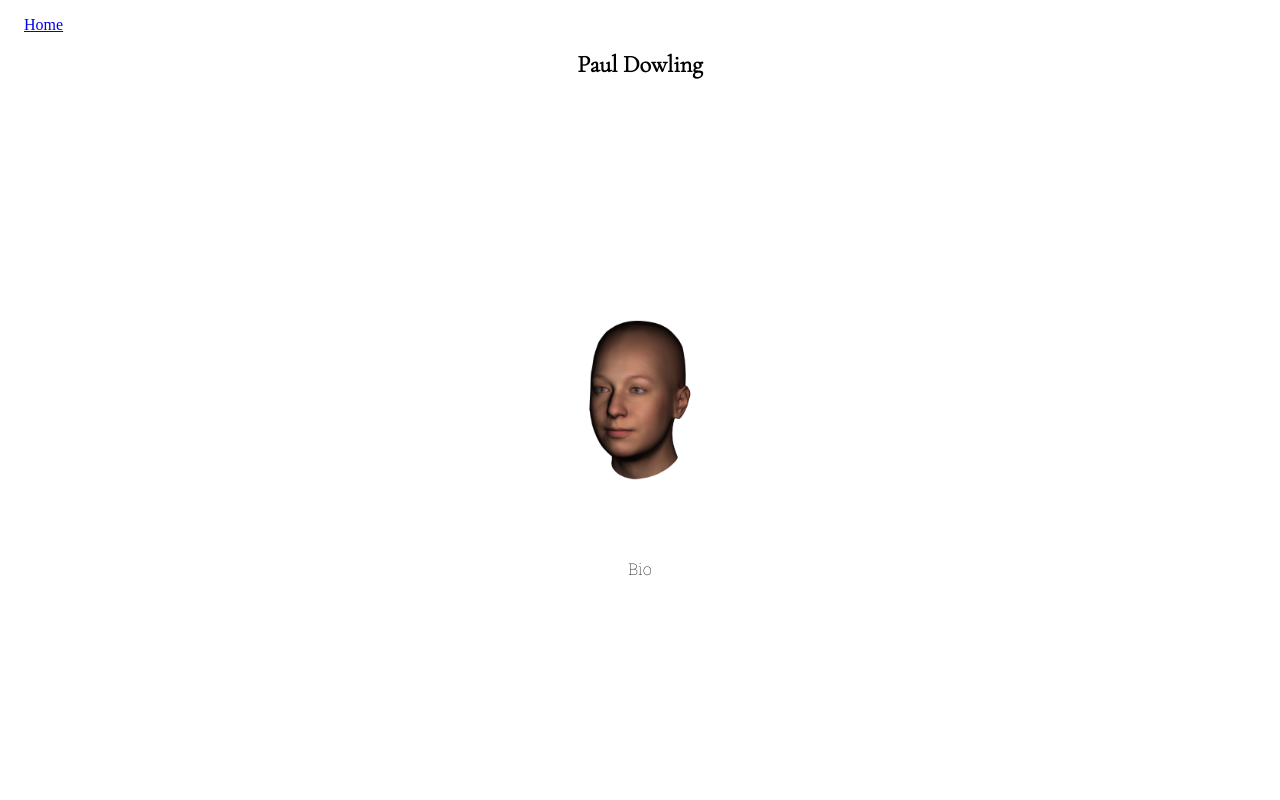
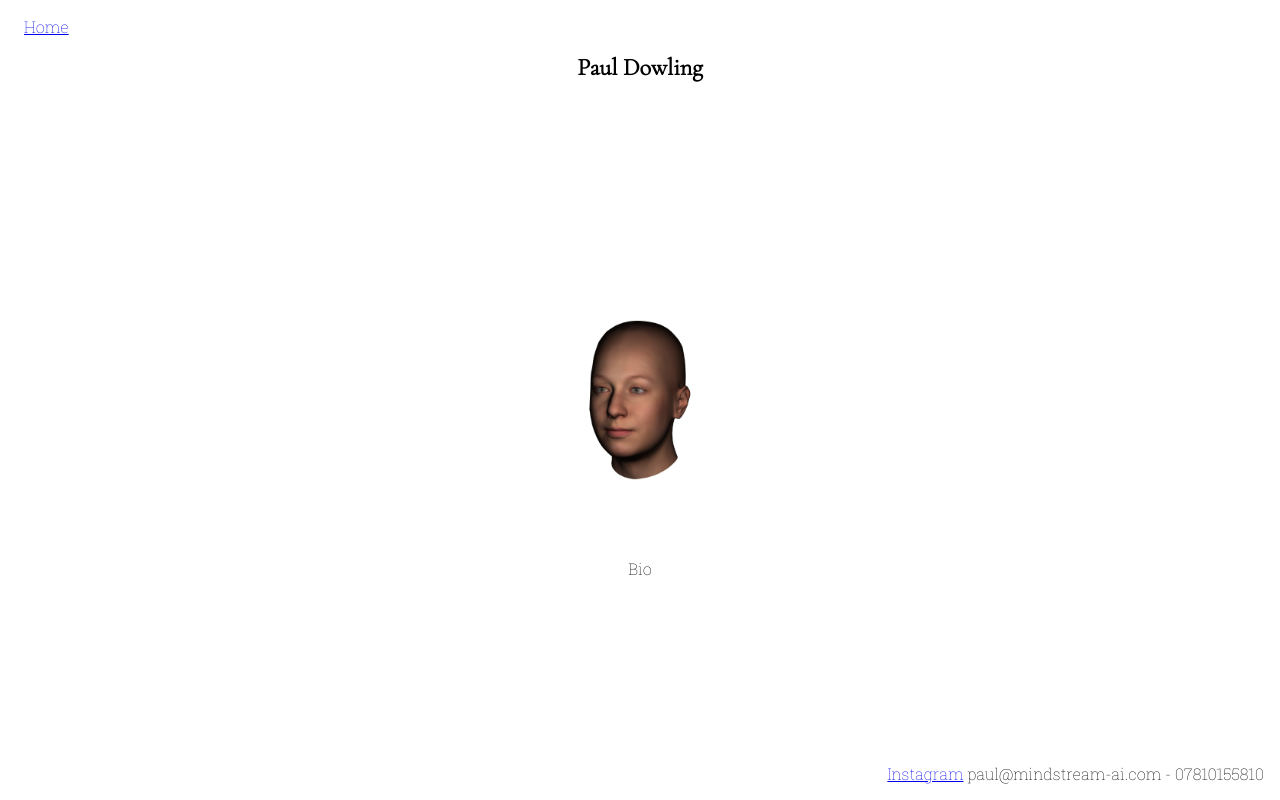
Before and after one commit to ejdowling/pdart, a plain HTML site: page bio.html in a window 1280 px wide. Drawn offline with nearby package versions, Linux system fonts and the light colour scheme.

Commit message:
fix links

```diff
--- a/bio.html
+++ b/bio.html
@@ -27,6 +27,10 @@ figcaption{
 }
 h1 {text-align: center; font-family: 'Cormorant Garamond', serif; font-size: 1.5em;}
 .bio {display: block; text-align: left; margin:1em}
+.links {position: fixed;
+    bottom: 0;
+    right: 0; margin:1em}
+body {font-family: 'Roboto Slab', serif; margin:10;}
 </style>
 </head>
 <body>
@@ -38,5 +42,12 @@ h1 {text-align: center; font-family: 'Cormorant Garamond', serif; font-size: 1.5
         <img src="face.jpg" alt="Trulli">
         <figcaption>Bio</figcaption>
       </figure>
+
+
+<j class="links">
+<a href=https://www.instagram.com/paulmdowling/ target="_blank"> Instagram</a>
+paul@mindstream-ai.com - 07810155810
+</j>
+
 </body>
 </html>
```
